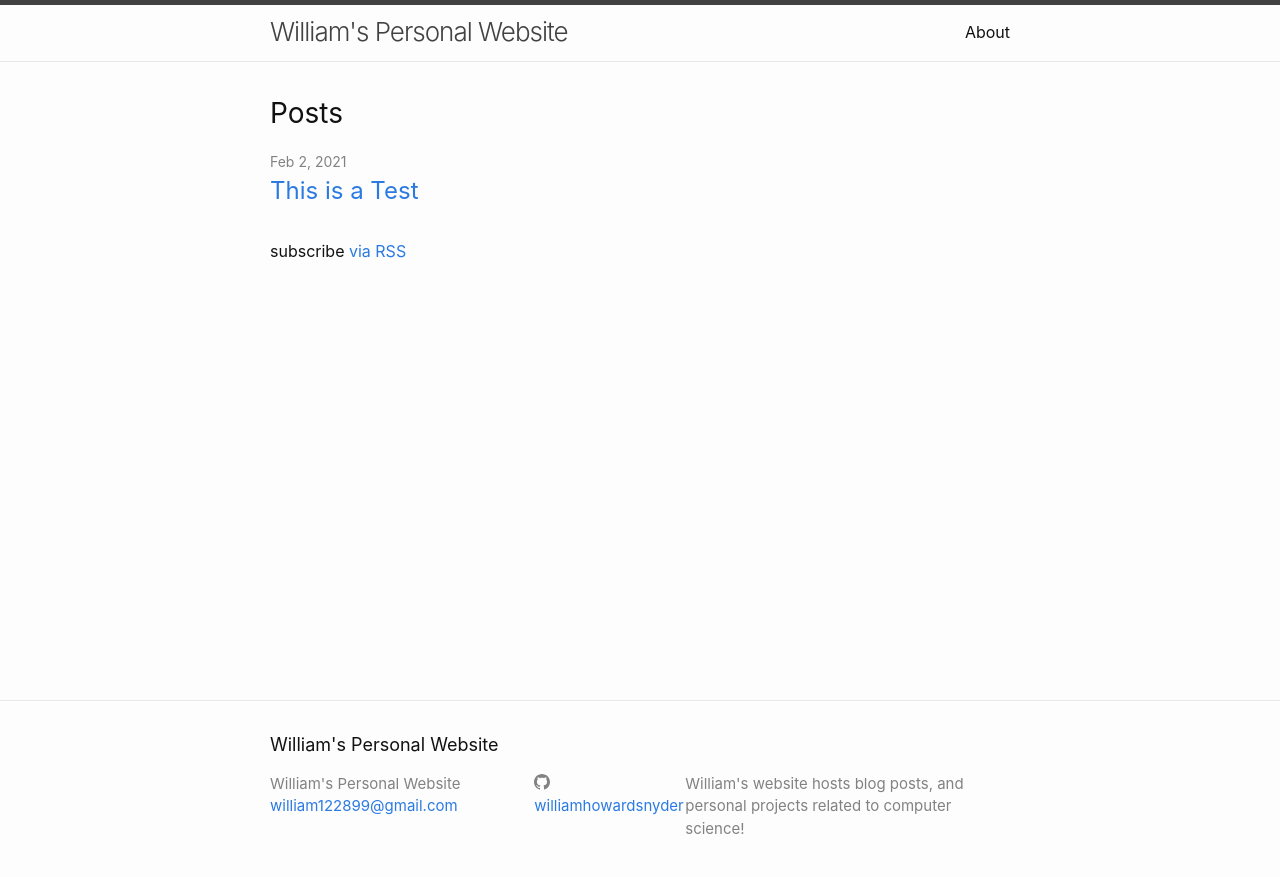
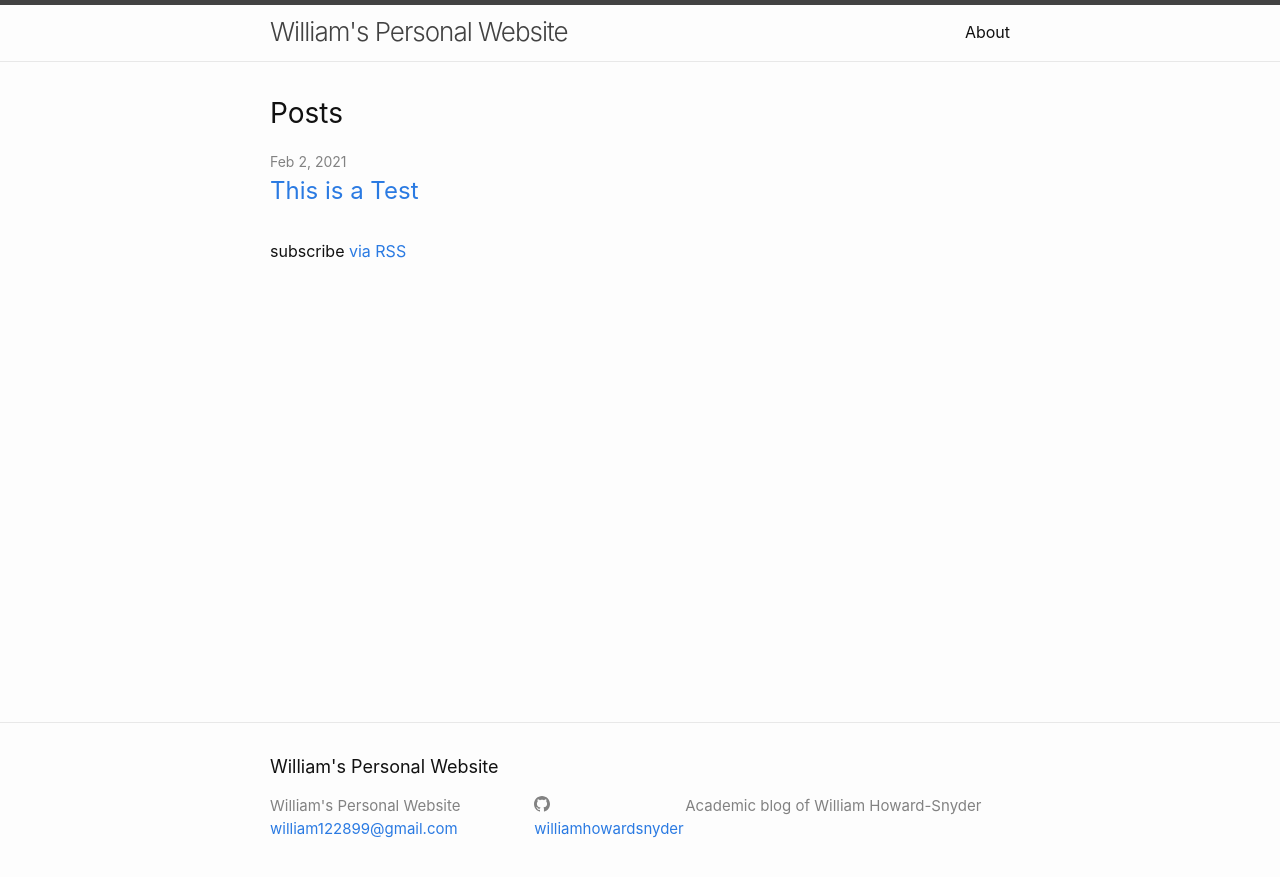
Before and after one commit to williamhowardsnyder/williamhowardsnyder.github.io, a Jekyll site: the page built from index.markdown, in a window 1280 px wide. Shown: the top 877 px of the page. Built offline with Jekyll 4.4.1, drawn with Linux system fonts in a browser that asks for light colours.

Commit message:
Update _config.yml

```diff
--- a/_config.yml
+++ b/_config.yml
@@ -21,7 +21,7 @@
 title: William's Personal Website
 email: william122899@gmail.com
 description: >- # this means to ignore newlines until "baseurl:"
-  William's website hosts blog posts, and personal projects related to computer science!
+  Academic blog of William Howard-Snyder
 baseurl: "williamhowardsnyder.github.io" # the subpath of your site, e.g. /blog
 url: "williamhowardsnyder" # the base hostname & protocol for your site, e.g. http://example.com
 # twitter_username: jekyllrb
```
